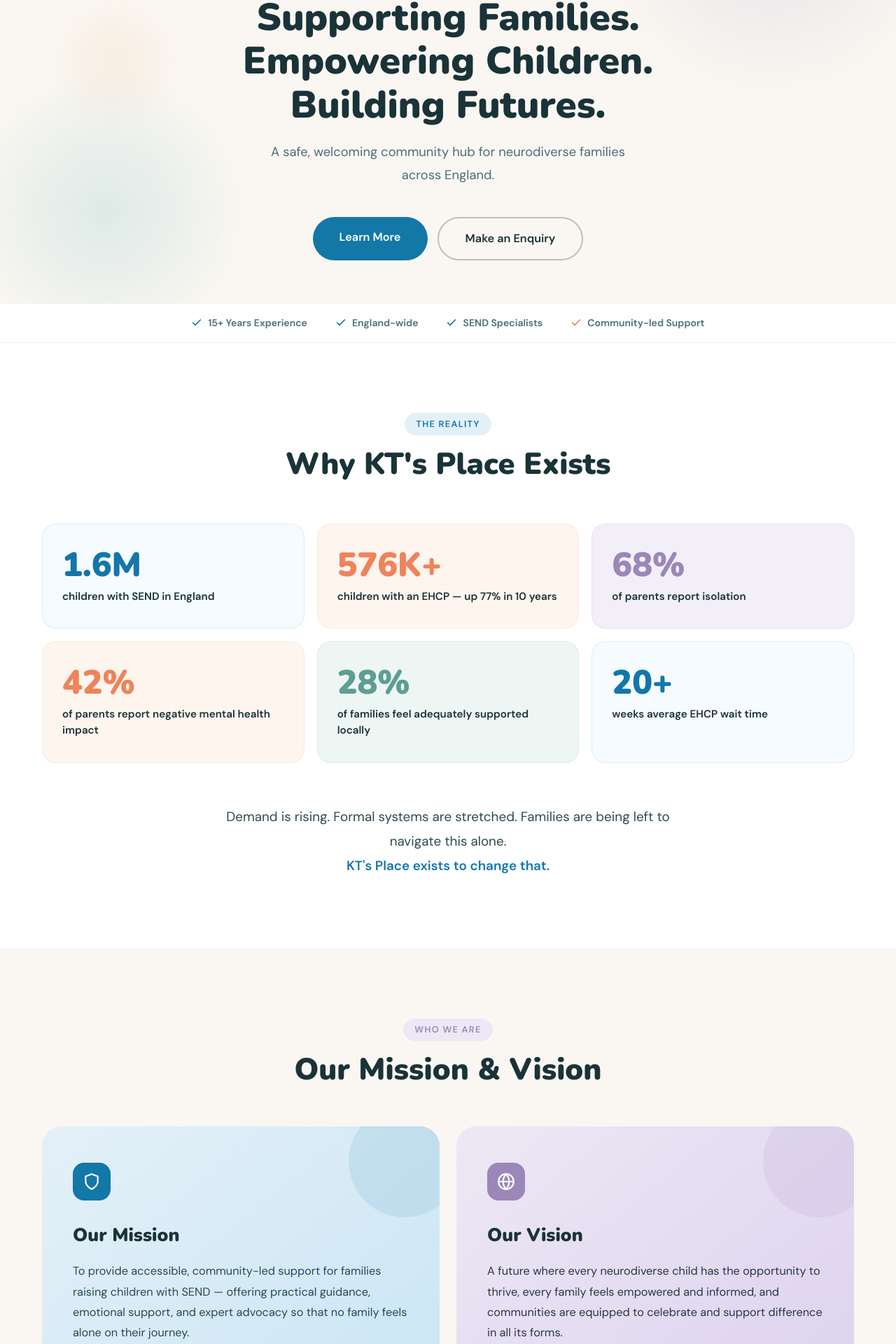
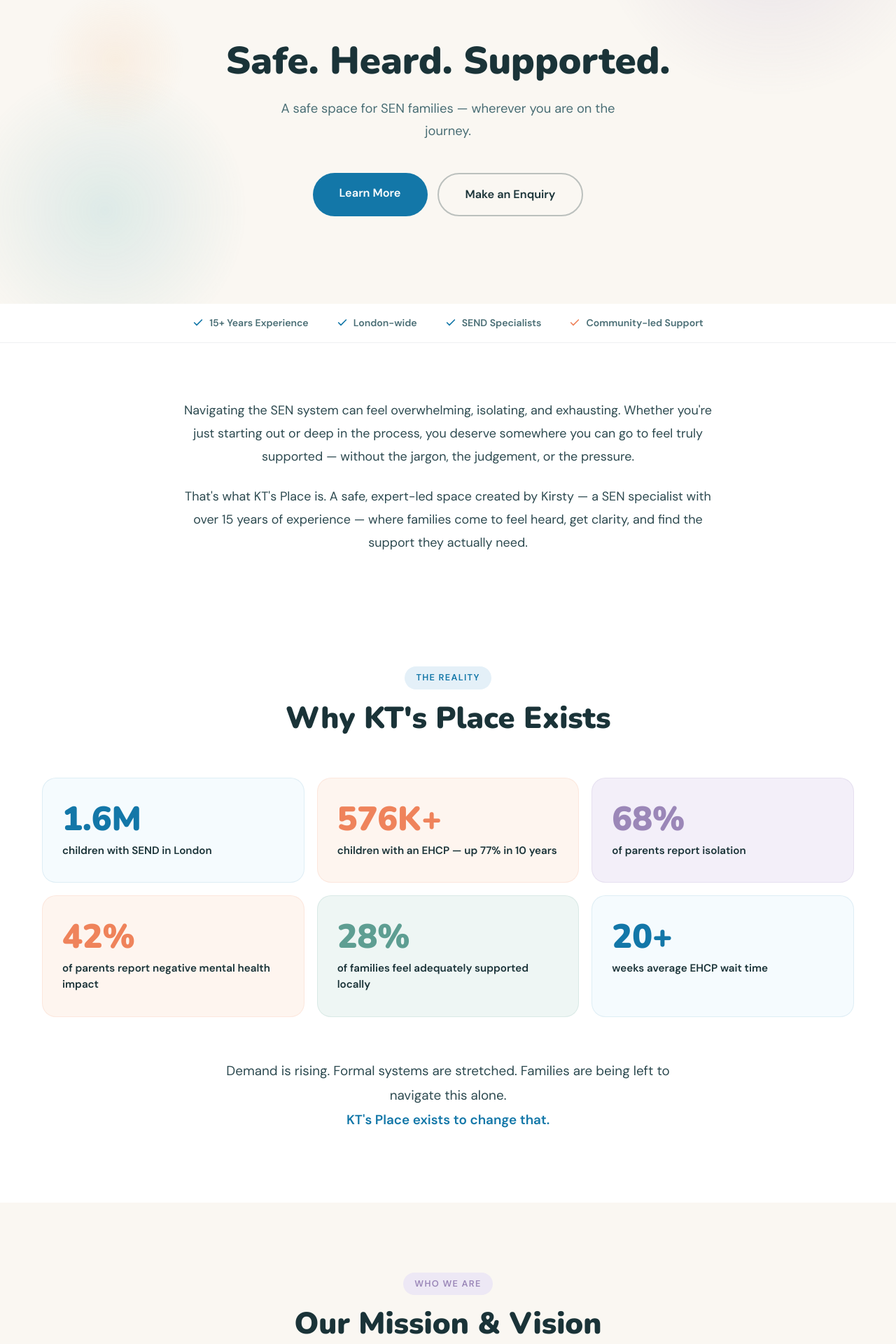
Before and after one commit to Oluwanifemiiii/KT-s-place, a React (Vite) app: page / in a window 1280 px wide. Shown: the part 387-2307 px from the top of the page at 70% size. Built offline with nearby package versions, Linux system fonts and the light colour scheme; no server answers.

Commit message:
changes fro m the note

```diff
--- a/src/App.jsx
+++ b/src/App.jsx
@@ -2,6 +2,7 @@ import { useEffect, useRef, useState } from 'react';
 import Nav from './components/Nav.jsx';
 import Hero from './components/Hero.jsx';
 import TrustBar from './components/TrustBar.jsx';
+import Intro from './components/Intro.jsx';
 import Need from './components/Need.jsx';
 import MissionVision from './components/MissionVision.jsx';
 import Services from './components/Services.jsx';
@@ -40,6 +41,7 @@ export default function App() {
       <Nav />
       <Hero />
       <TrustBar />
+      <Intro />
       <Need />
       <MissionVision />
       <Services />
--- a/src/components/Footer.jsx
+++ b/src/components/Footer.jsx
@@ -17,7 +17,7 @@ export default function Footer() {
             <div style={{ background: 'rgba(255,255,255,0.07)', borderRadius: 16, padding: '10px 14px', display: 'inline-block', marginBottom: 18 }}>
               <img src="/uploads/transparent-logo.svg" alt="KT's Place" style={{ height: 72, width: 'auto', display: 'block' }} />
             </div>
-            <p style={{ color: 'rgba(255,255,255,0.55)', fontSize: '0.92rem', lineHeight: 1.75, maxWidth: 280 }}>Supporting Families. Empowering Children. Building Futures.</p>
+            <p style={{ color: 'rgba(255,255,255,0.55)', fontSize: '0.92rem', lineHeight: 1.75, maxWidth: 280 }}>KT's Place was built on one belief: that every SEN family deserves somewhere to feel safe, heard, and supported. Whatever you're facing, you don't have to face it alone.</p>
             <p style={{ color: 'rgba(255,255,255,0.35)', fontSize: '0.85rem', marginTop: 12 }}>UK-based · SEND community hub</p>
           </div>
           <div>
--- a/src/components/Founder.jsx
+++ b/src/components/Founder.jsx
@@ -14,7 +14,7 @@ export default function Founder() {
             </div>
             <div style={{ textAlign: 'center' }}>
               <div style={{ fontFamily: "'Nunito', sans-serif", fontWeight: 900, fontSize: '1.3rem', color: '#1A3338' }}>Kirsty</div>
-              <div style={{ color: '#6B5B8A', fontSize: '0.88rem', fontWeight: 500, lineHeight: 1.5, marginTop: 2 }}>SEN Professional<br />Founder, KT's Place</div>
+              <div style={{ color: '#6B5B8A', fontSize: '0.88rem', fontWeight: 500, lineHeight: 1.5, marginTop: 2 }}>CEO / SEN Consultant<br />Founder, KT's Place</div>
             </div>
           </div>
           <div>
--- a/src/components/Hero.jsx
+++ b/src/components/Hero.jsx
@@ -36,10 +36,10 @@ export default function Hero() {
             textWrap: 'pretty',
           }}
         >
-          Supporting Families.<br />Empowering Children.<br />Building Futures.
+          Safe. Heard. Supported.
         </h1>
         <p style={{ fontSize: '1.15rem', color: '#4A6E75', maxWidth: 520, margin: '0 auto 44px', lineHeight: 1.75, animation: 'heroFadeUp 0.9s 0.32s ease both' }}>
-          A safe, welcoming community hub for neurodiverse families across England.
+          A safe space for SEN families — wherever you are on the journey.
         </p>
         <div className="hero-ctas" style={{ display: 'flex', gap: 14, justifyContent: 'center', flexWrap: 'wrap', animation: 'heroFadeUp 0.9s 0.46s ease both' }}>
           <a href="#need" className="cta-primary" style={{ background: '#1377A8', color: 'white', borderRadius: 50, padding: '16px 38px', textDecoration: 'none', fontWeight: 700, fontSize: '1.02rem', display: 'inline-block' }}>Learn More</a>
--- /dev/null
+++ b/src/components/Intro.jsx
@@ -0,0 +1,14 @@
+export default function Intro() {
+  return (
+    <section style={{ background: 'white', padding: '80px 32px 60px' }}>
+      <div style={{ maxWidth: 760, margin: '0 auto', textAlign: 'center' }} className="reveal">
+        <p style={{ fontSize: '1.12rem', color: '#2D4A50', lineHeight: 1.85, marginBottom: 24, textWrap: 'pretty' }}>
+          Navigating the SEN system can feel overwhelming, isolating, and exhausting. Whether you're just starting out or deep in the process, you deserve somewhere you can go to feel truly supported — without the jargon, the judgement, or the pressure.
+        </p>
+        <p style={{ fontSize: '1.12rem', color: '#2D4A50', lineHeight: 1.85, textWrap: 'pretty' }}>
+          That's what KT's Place is. A safe, expert-led space created by Kirsty — a SEN specialist with over 15 years of experience — where families come to feel heard, get clarity, and find the support they actually need.
+        </p>
+      </div>
+    </section>
+  );
+}
--- a/src/components/MissionVision.jsx
+++ b/src/components/MissionVision.jsx
@@ -13,7 +13,7 @@ export default function MissionVision() {
               <svg width="26" height="26" viewBox="0 0 24 24" fill="none" stroke="white" strokeWidth="2" strokeLinecap="round" strokeLinejoin="round"><path d="M12 22s8-4 8-10V5l-8-3-8 3v7c0 6 8 10 8 10z" /></svg>
             </div>
             <h3 style={{ fontFamily: "'Nunito', sans-serif", fontSize: '1.65rem', fontWeight: 900, color: '#1A3338', marginBottom: 16 }}>Our Mission</h3>
-            <p style={{ color: '#2A4856', lineHeight: 1.8, fontSize: '1.02rem', textWrap: 'pretty' }}>To provide accessible, community-led support for families raising children with SEND — offering practical guidance, emotional support, and expert advocacy so that no family feels alone on their journey.</p>
+            <p style={{ color: '#2A4856', lineHeight: 1.8, fontSize: '1.02rem', textWrap: 'pretty' }}>At KT's Place, our mission is to ensure that no SEN family ever feels alone. We provide specialist consultancy, advocacy, and family support that is rooted in empathy, expertise, and an unwavering commitment to making every family feel safe, heard, and empowered — wherever they are on their SEN journey.</p>
           </div>
           <div style={{ background: 'linear-gradient(140deg, #EDE8F5 0%, #DDD3EE 100%)', borderRadius: 28, padding: '52px 44px', position: 'relative', overflow: 'hidden' }}>
             <div style={{ position: 'absolute', top: -30, right: -30, width: 160, height: 160, borderRadius: '50%', background: 'rgba(155,135,184,0.12)', pointerEvents: 'none' }} />
--- a/src/components/Need.jsx
+++ b/src/components/Need.jsx
@@ -1,5 +1,5 @@
 const stats = [
-  { value: '1.6M', label: 'children with SEND in England', bg: '#F5FBFE', color: '#1377A8', border: 'rgba(19,119,168,0.1)' },
+  { value: '1.6M', label: 'children with SEND in London', bg: '#F5FBFE', color: '#1377A8', border: 'rgba(19,119,168,0.1)' },
   { value: '576K+', label: 'children with an EHCP — up 77% in 10 years', bg: '#FEF5EF', color: '#EF835B', border: 'rgba(239,131,91,0.12)' },
   { value: '68%', label: 'of parents report isolation', bg: '#F3EFF9', color: '#9B87B8', border: 'rgba(155,135,184,0.15)' },
   { value: '42%', label: 'of parents report negative mental health impact', bg: '#FEF5EF', color: '#EF835B', border: 'rgba(239,131,91,0.12)' },
--- a/src/components/Services.jsx
+++ b/src/components/Services.jsx
@@ -1,38 +1,38 @@
 const services = [
   {
-    title: 'Parent & Carer Support Hub',
-    text: 'A welcoming space for parents and carers to connect, share experiences, and find peer support. You are never alone in navigating the SEND landscape.',
+    title: 'Consultancy',
+    text: 'One-to-one sessions to help you understand your child’s needs and next steps.',
     bg: 'linear-gradient(135deg, #E4F0F8, #C4E2F4)',
     stroke: '#1377A8',
+    icon: (
+      <><path d="M14 2H6a2 2 0 0 0-2 2v16a2 2 0 0 0 2 2h12a2 2 0 0 0 2-2V8z" /><polyline points="14 2 14 8 20 8" /><line x1="16" y1="13" x2="8" y2="13" /><line x1="16" y1="17" x2="8" y2="17" /><polyline points="10 9 9 9 8 9" /></>
+    ),
+  },
+  {
+    title: 'Advocacy',
+    text: 'Expert support to help you navigate the SEN system and advocate for your child’s rights.',
+    bg: 'linear-gradient(135deg, #EDE8F5, #DAD0EF)',
+    stroke: '#9B87B8',
+    icon: (
+      <><path d="M12 22s8-4 8-10V5l-8-3-8 3v7c0 6 8 10 8 10z" /></>
+    ),
+  },
+  {
+    title: 'Support Hubs',
+    text: 'Community-based family hubs where SEN families connect, share, and find support together.',
+    bg: 'linear-gradient(135deg, #EEF6F4, #CCE8E2)',
+    stroke: '#5E9E92',
     icon: (
       <><path d="M17 21v-2a4 4 0 0 0-4-4H5a4 4 0 0 0-4 4v2" /><circle cx="9" cy="7" r="4" /><path d="M23 21v-2a4 4 0 0 0-3-3.87" /><path d="M16 3.13a4 4 0 0 1 0 7.75" /></>
     ),
   },
   {
-    title: 'SEN Consultancy & Advocacy',
-    text: 'Expert guidance through EHCPs, school processes, and local authority systems. We advocate alongside families to ensure children receive the support they deserve.',
-    bg: 'linear-gradient(135deg, #EDE8F5, #DAD0EF)',
-    stroke: '#9B87B8',
-    icon: (
-      <><path d="M14 2H6a2 2 0 0 0-2 2v16a2 2 0 0 0 2 2h12a2 2 0 0 0 2-2V8z" /><polyline points="14 2 14 8 20 8" /><line x1="16" y1="13" x2="8" y2="13" /><line x1="16" y1="17" x2="8" y2="17" /><polyline points="10 9 9 9 8 9" /></>
-    ),
-  },
-  {
-    title: 'Workshops & Learning Sessions',
-    text: 'Practical, accessible workshops covering neurodiversity, anxiety management, and building resilience — designed for families and professionals alike.',
-    bg: 'linear-gradient(135deg, #EEF6F4, #CCE8E2)',
-    stroke: '#5E9E92',
-    icon: (
-      <><path d="M2 3h6a4 4 0 0 1 4 4v14a3 3 0 0 0-3-3H2z" /><path d="M22 3h-6a4 4 0 0 0-4 4v14a3 3 0 0 1 3-3h7z" /></>
-    ),
-  },
-  {
-    title: "KT's Place Special Child Days",
-    text: 'Joyful, inclusive events celebrating neurodiverse children in a safe environment — creating magical memories for children and precious moments of rest for their families.',
+    title: 'Workshops',
+    text: 'Practical, empowering workshops for families covering key SEN topics and strategies.',
     bg: 'linear-gradient(135deg, #FEF0E6, #FAE0CE)',
     stroke: '#EF835B',
     icon: (
-      <polygon points="12 2 15.09 8.26 22 9.27 17 14.14 18.18 21.02 12 17.77 5.82 21.02 7 14.14 2 9.27 8.91 8.26 12 2" />
+      <><path d="M2 3h6a4 4 0 0 1 4 4v14a3 3 0 0 0-3-3H2z" /><path d="M22 3h-6a4 4 0 0 0-4 4v14a3 3 0 0 1 3-3h7z" /></>
     ),
   },
 ];
@@ -44,7 +44,7 @@ export default function Services() {
         <div className="reveal" style={{ textAlign: 'center', marginBottom: 60 }}>
           <span style={{ display: 'inline-block', background: '#EEF6F4', color: '#5E9E92', fontSize: '0.8rem', fontWeight: 700, letterSpacing: '0.1em', textTransform: 'uppercase', padding: '6px 16px', borderRadius: 50, marginBottom: 16 }}>What We Offer</span>
           <h2 className="section-heading" style={{ fontFamily: "'Nunito', sans-serif", fontSize: '2.7rem', fontWeight: 900, color: '#1A3338', lineHeight: 1.15 }}>Core Services</h2>
-          <p style={{ color: '#4A6E75', fontSize: '1.05rem', maxWidth: 460, margin: '14px auto 0', lineHeight: 1.65 }}>Practical, heartfelt support tailored to the real needs of SEND families.</p>
+          <p style={{ color: '#4A6E75', fontSize: '1.05rem', maxWidth: 460, margin: '14px auto 0', lineHeight: 1.65 }}>However you need support, KT's Place has something for you.</p>
         </div>
         <div className="svc-grid stagger">
           {services.map((s, i) => (
--- a/src/components/TrustBar.jsx
+++ b/src/components/TrustBar.jsx
@@ -20,7 +20,7 @@ export default function TrustBar() {
     <div style={{ background: 'white', borderBottom: '1px solid rgba(26,51,56,0.07)', padding: '16px 32px' }}>
       <div style={{ maxWidth: 1000, margin: '0 auto', display: 'flex', alignItems: 'center', justifyContent: 'center', gap: 40, flexWrap: 'wrap' }}>
         <span style={itemStyle}><Check />15+ Years Experience</span>
-        <span style={itemStyle}><Check />England-wide</span>
+        <span style={itemStyle}><Check />London-wide</span>
         <span style={itemStyle}><Check />SEND Specialists</span>
         <span style={itemStyle}><Check color="#EF835B" />Community-led Support</span>
       </div>
```
